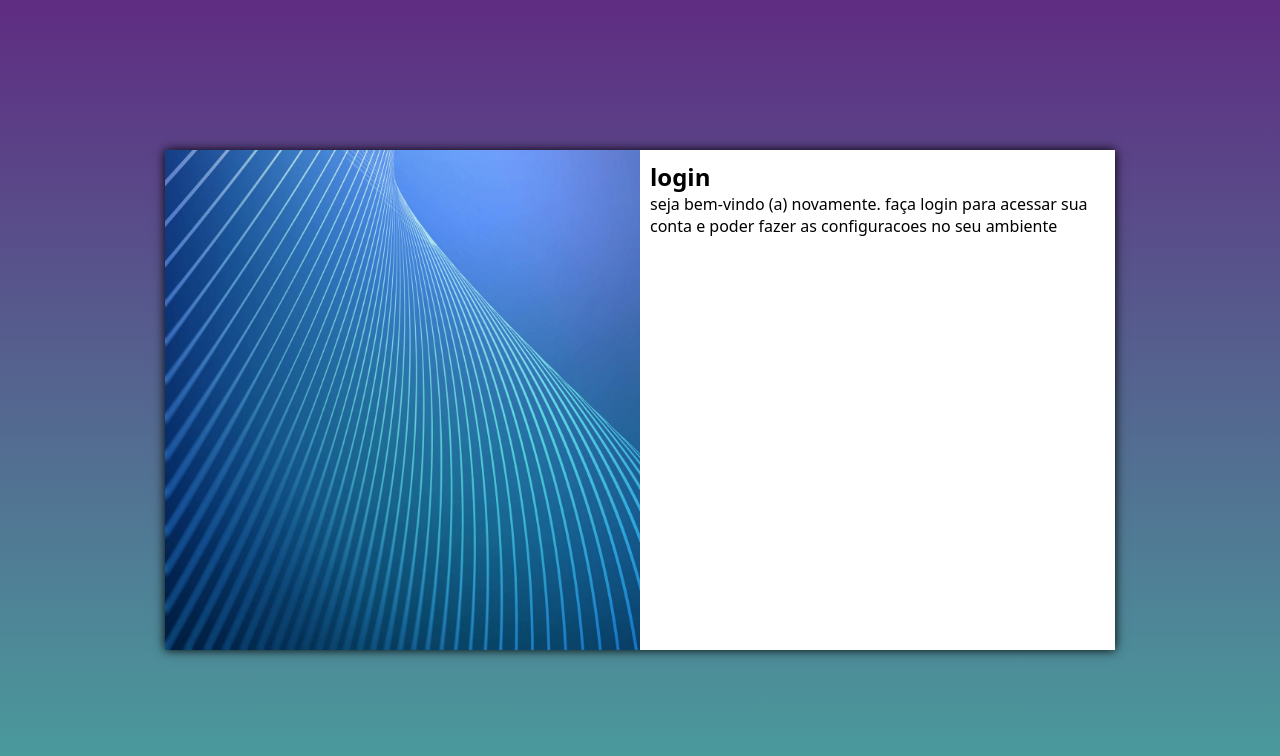
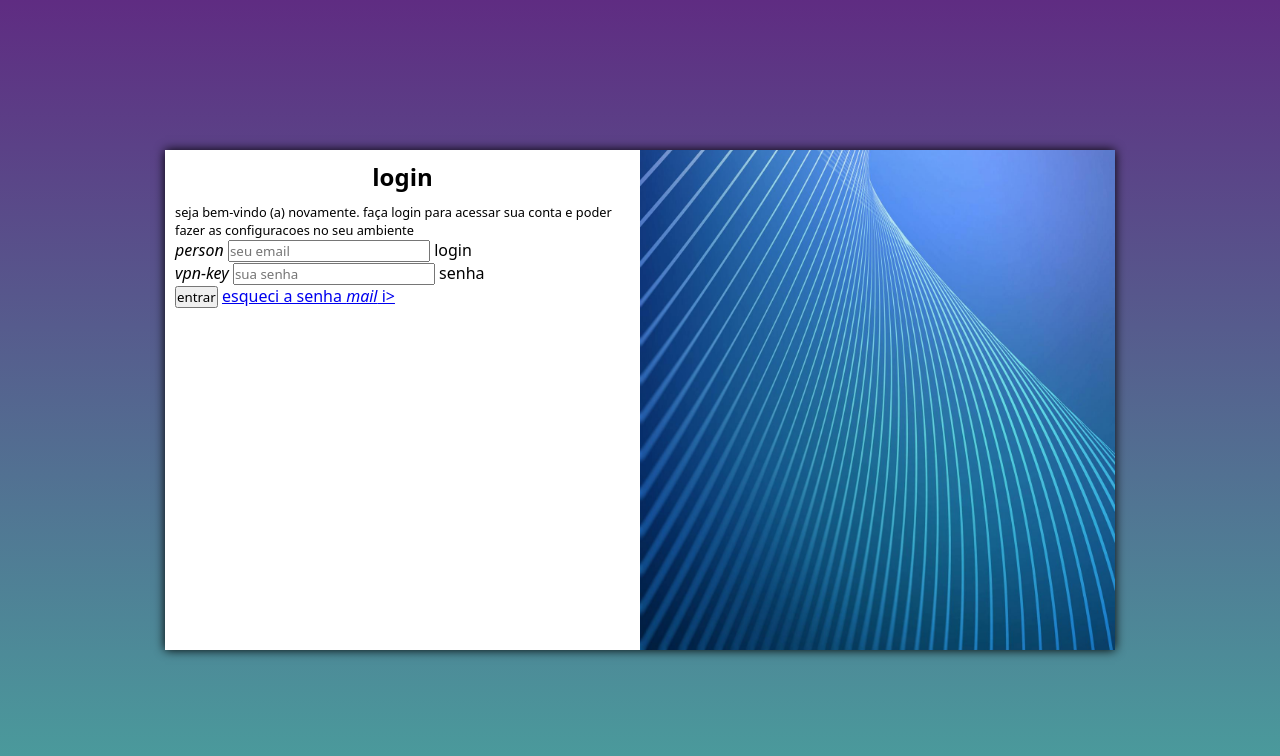
Before and after one commit to Rafaellmiranda/projeto-login, a plain HTML site: page indx.html in a window 1280 px wide. Drawn offline with Linux system fonts and the light colour scheme.

Commit message:
adicionado formulario

```diff
--- a/estilos/midia-query.css
+++ b/estilos/midia-query.css
@@ -30,12 +30,12 @@
 
     }
     section#login > div#imagem {
-        float: left;
+        float: right;
         width: 50%;
         height: 100%;
     }
     section#login > div#formulario {
-        float: right;
+        float: left;
         width: 50%;
 
 }
--- a/estilos/style.css
+++ b/estilos/style.css
@@ -43,3 +43,11 @@ section#login > div#formulario {
     display: block;
     padding: 10px;
 }
+div#formulario > h1 {
+    text-align: center;
+    margin-bottom: 10px;
+}
+
+div#formulario > p {
+    font-size: 0.8em;
+}
--- a/indx.html
+++ b/indx.html
@@ -3,6 +3,7 @@
 <head>
     <meta charset="UTF-8">
     <meta name="viewport" content="width=device-width, initial-scale=1.0">
+    <link href="http://fonts.googleapis.com/icon?family=material+Icons"real="stylesheet">
     <link rel="stylesheet" href="estilos/style.css">
     <link rel="stylesheet" href="estilos/midia-query.css">
     <title>login</title>
@@ -16,9 +17,22 @@
             <div id="formulario">
                 <h1>login</h1>
                 <p>seja bem-vindo (a) novamente. faça login para acessar sua conta e poder fazer as configuracoes no seu  ambiente</p>
-                <form action="login.php" method="post"></form>
-
-            </div>
+                <form action="login.php" method="post" autocomplete="on">
+                    <div class="campo">
+                        <i class="material-icons">person</i>
+                    <input type="email" name="login" id="ilogin" placeholder="seu email" autocomplete="email" required max="30">
+                    <label for="ilogin">login</label>
+                    </div>
+                    <div class="campo" >
+                     <i class="material-icons">vpn-key</i>
+                     <input type="password" name="senha" id="isenha" placeholder="sua senha" autocomplete="current-password" required minlength="8">
+                     <label for="isenha">senha</label>
+                    </div>
+                    <input type="submit"value="entrar">
+                    <a href="esqueci.html">
+                        esqueci a senha <i class="material-icons">mail</i> i>
+                    </a>
+                </form>
 
         </section>
     </main>
```
